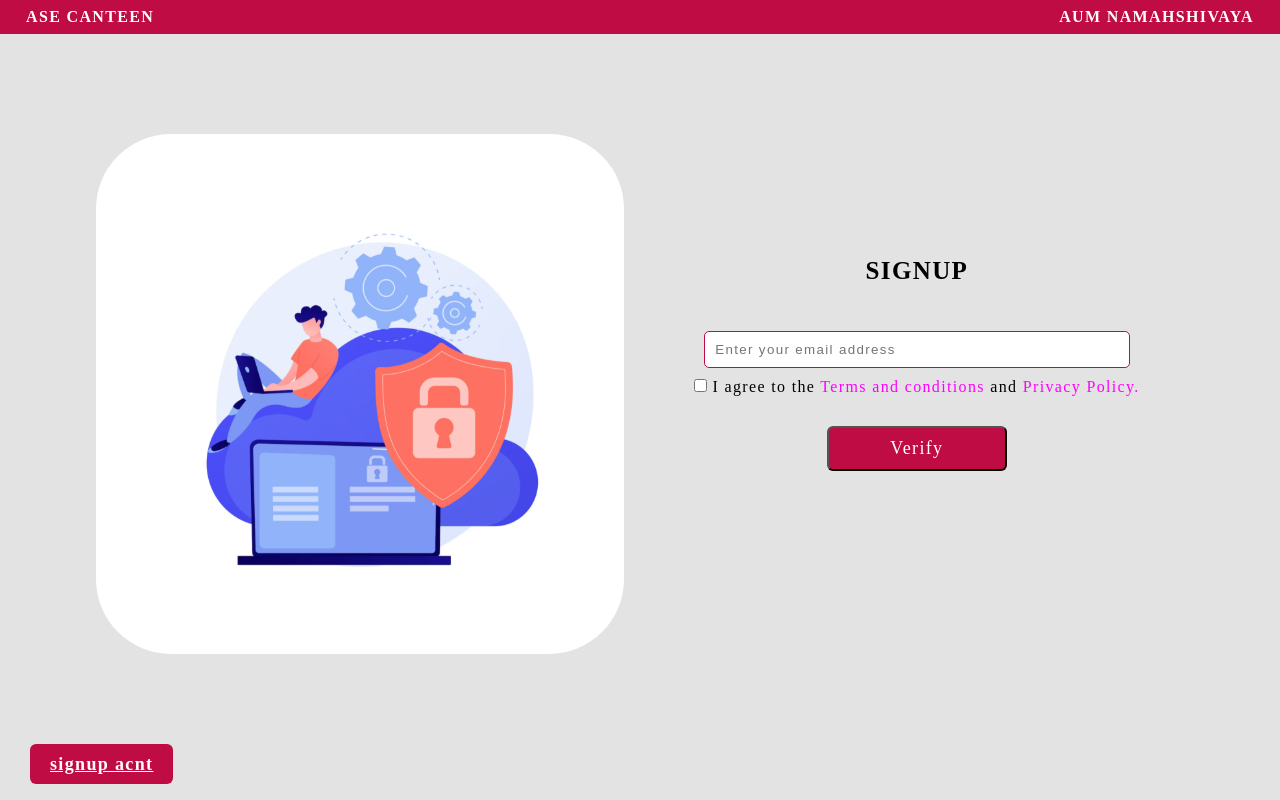
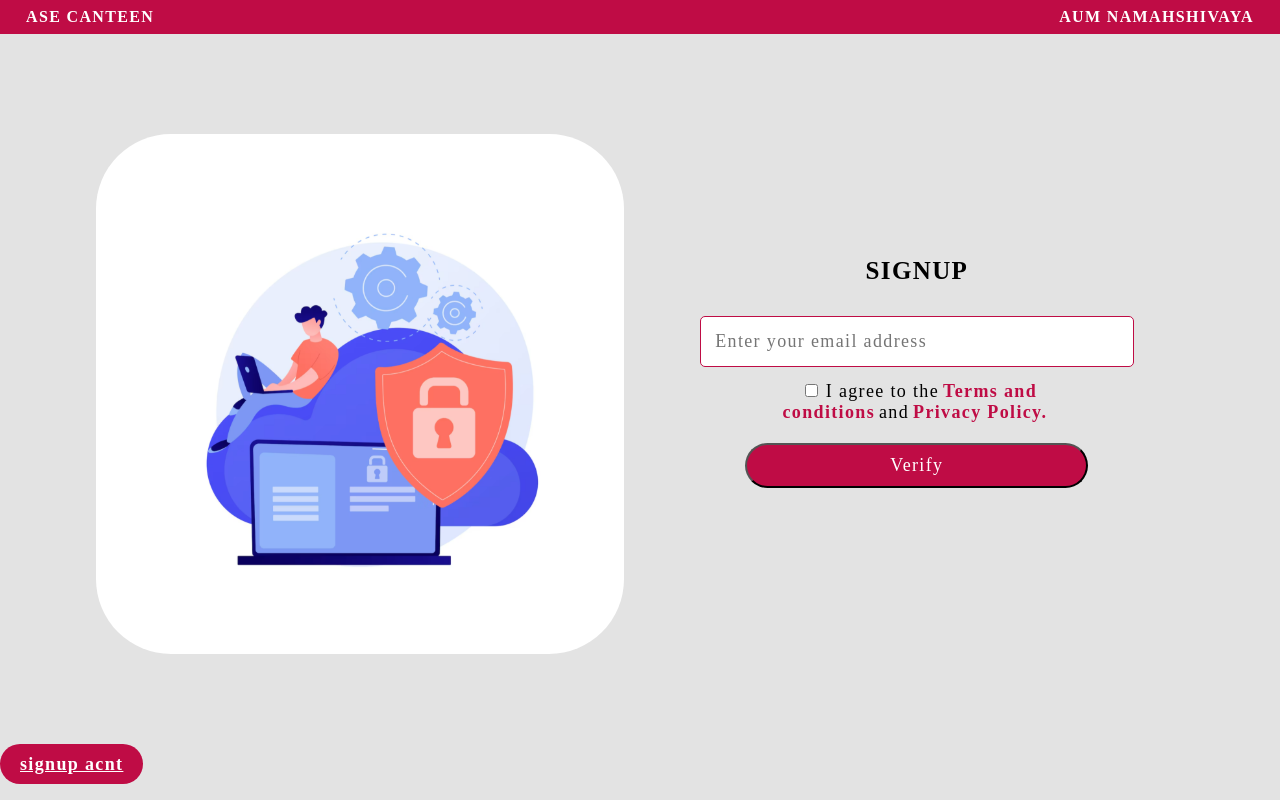
Before and after one commit to nazeer-18/kanteen, a React (Create React App) app in the folder kanteen/: page /signupmail in a window 1280 px wide. Built offline with nearby package versions, Linux system fonts and the light colour scheme.

Commit message:
added email verification at ui of signup

```diff
--- a/kanteen/package.json
+++ b/kanteen/package.json
@@ -3,6 +3,11 @@
   "version": "0.1.0",
   "private": true,
   "dependencies": {
+    "@fortawesome/fontawesome-svg-core": "^6.5.2",
+    "@fortawesome/free-brands-svg-icons": "^6.5.2",
+    "@fortawesome/free-regular-svg-icons": "^6.5.2",
+    "@fortawesome/free-solid-svg-icons": "^6.5.2",
+    "@fortawesome/react-fontawesome": "^0.2.0",
     "@testing-library/jest-dom": "^5.17.0",
     "@testing-library/react": "^13.4.0",
     "@testing-library/user-event": "^13.5.0",
--- a/kanteen/src/components/HomePage.js
+++ b/kanteen/src/components/HomePage.js
@@ -7,6 +7,7 @@ import { Link } from 'react-router-dom';
 
 export default function HomePage() {
     const [showPwd, setShowPwd] = useState(false);
+    const [checked, SetChecked] = useState(false);
     return (
         <div className='login-homepage'>
             <div className="login-login-container">
@@ -29,7 +30,7 @@ export default function HomePage() {
                                 type="text"
                                 name="username"
                                 id="username"
-                                placeholder="Enter your username"
+                                placeholder="Enter your username or mobile number"
                                 required />
                         </div>
                         <div className="login-form-group">
@@ -56,9 +57,11 @@ export default function HomePage() {
                         <div className="login-memory">
                             <div className="login-rememberMe">
                                 <input
-                                    title="Tick this"
+                                    title={checked?"unMark":"Mark"}
                                     type="checkbox"
                                     name="remember"
+                                    checked={checked}
+                                    onChange={()=>SetChecked(!checked)}
                                     id="remember" />
                                 <label
                                     className='login-rememberLabel'
--- a/kanteen/src/components/SignUpMail.js
+++ b/kanteen/src/components/SignUpMail.js
@@ -1,65 +1,100 @@
-import React from 'react';
+import React, { useState } from 'react';
 import '../styles/Signupmail.css';
 import signupImg from '../images/signup.svg';
-import 'reactjs-popup/dist/index.css';
 import { Link } from 'react-router-dom';
+import { FontAwesomeIcon } from '@fortawesome/react-fontawesome';
+import { faCircleCheck } from '@fortawesome/free-regular-svg-icons';
+import { faCircleXmark } from '@fortawesome/free-regular-svg-icons';
 
 export default function SignupMail() {
-    // const [email, setEmail] = useState('');
-    // const [isChecked, setIsChecked] = useState(false);
-    // const [error, setError] = useState('');
-    // const [showPopup, setShowPopup] = useState(false);
-
-    // const handleInputChange = (event) => {
-    //     const { name, value } = event.target;
-    //     if (name === 'email') {
-    //         setEmail(value);
-    //         setError('');
-    //     }
-    // };
-
-    // const handleSubmit = (event) => {
-    //     event.preventDefault();
-    //     if (!isChecked) {
-    //         setError('Please agree to the terms and conditions.');
-    //         return;
-    //     }
-    //     setShowPopup(true); // Open the pop-up
-    // };
-
+    const [checked, SetChecked] = useState(false);
+    const [email, SetEmail] = useState('');
+    const [emailValid, SetEmailValid] = useState(false);
+    const validateEmail = (email) => {
+        const regex = /@ch\.amrita\.edu$|@ch\.students\.amrita\.edu$/;
+        return regex.test(email);
+    }
+    const handleEmailChange = (e) => {
+        const { value } = e.target;
+        SetEmail(value);
+        SetEmailValid(validateEmail(value.toLowerCase()));
+    }
     return (
         <div className='signupmail'>
             <div className="signup-container">
                 <div className="image-container">
-                    <img src={signupImg} alt="login" width="600px" />
+                    <img
+                        src={signupImg}
+                        alt="login"
+                        width="600px" />
                 </div>
                 <div className="signup-form">
                     <div className='signup'>SIGNUP</div>
                     <form className="signup-form">
                         <div className="signup-form-group">
-                            <label htmlFor="email"></label>
-                            <input type="email" name="email" id="email" placeholder="Enter your email address"  />
+                            <label
+                                htmlFor="email">
+                            </label>
+                            <input
+                                type="email"
+                                name="email"
+                                onChange={handleEmailChange}
+                                value={email}
+                                id="email"
+                                style={{outline:"none"}}
+                                className={emailValid ? "valid-border" :email.length>0? "invalid-border":""}
+                                placeholder="Enter your email address"
+                                required />
+                            {
+                                emailValid &&
+                                <FontAwesomeIcon className="validate-icon" icon={faCircleCheck} beat style={{ color: "#139a72", }} />
+                            }
+                            {
+                                !emailValid && email.length > 0 &&
+                                <FontAwesomeIcon className="validate-icon" icon={faCircleXmark} shake style={{color: "#ba1717",}} />
+                            }
                         </div>
-                        <label>
-                            <input
-                                type="checkbox"/>
-                            {' '} I agree to the <span style={{ color: 'magenta' }}>Terms and conditions</span> and <span style={{ color: 'magenta' }}>Privacy Policy.</span>
-                        </label>
-
-                        <button type="submit" className='VerifyBtn' >Verify</button>
-                        {/* <Popup open={showPopup} onClose={() => setShowPopup(false)} modal className="pop">
-                            <div className='popupcode'>
-                                <div className='codesent'>Enter the Verification Code sent to your mail</div>
-                                <input type="text" name="email" id="email" placeholder="Enter your verification code sent to your mail"  />
-
-
-                                <button type="submit" className='VerifyBtn' >Verify</button>
-                            </div>
-                        </Popup> */}
+                        <div className="email-check-alert">
+                            {!emailValid && email.length > 0 && <span>!! Enter a valid Amrita email address</span>}
+                        </div>
+                        <div className="signupmail-terms">
+                            <label>
+                                <input
+                                    type="checkbox"
+                                    checked={checked}
+                                    onChange={() => SetChecked(!checked)}
+                                    required
+                                    title={checked ? "unMark" : "Mark"} />
+                                <span>
+                                    I agree to the
+                                </span>
+                                <span className="text-amrita">
+                                    Terms and conditions
+                                </span>
+                                and
+                                <span className="text-amrita">
+                                    Privacy Policy.
+                                </span>
+                            </label>
+                        </div>
+                        <div className="signupMail-verifyBtn">
+                            <button
+                                type="submit"
+                                disabled={!emailValid && email.length !== 0}
+                                className='VerifyBtn' >
+                                Verify
+                            </button>
+                        </div>
                     </form>
                 </div>
             </div>
-            <Link to="/signupacnt"  className='VerifyBtn' ><b>signup acnt</b></Link>
+            <Link
+                to="/signupacnt"
+                className='VerifyBtn' >
+                <b>
+                    signup acnt
+                </b>
+            </Link>
         </div>
     )
 }
--- a/kanteen/src/styles/HomePage.css
+++ b/kanteen/src/styles/HomePage.css
@@ -140,7 +140,7 @@ body{
   text-align: center;
   color: white;
   font-size:18px;
-  border-radius: 6px;
+  border-radius: 30px;
 }
 .login-signupBtn{
   color: #bf0c45;
@@ -149,6 +149,9 @@ body{
   font-size: large;
   text-decoration: none;
   margin-left: 5px;
+}
+.login-signup{
+  font-size: large;
 }
 
 @media (max-width:1080px){
--- a/kanteen/src/styles/Signupmail.css
+++ b/kanteen/src/styles/Signupmail.css
@@ -2,6 +2,15 @@ body{
   margin: 0px;
   padding: 0px;
 }
+
+.text-amrita{
+  color:#bf0c45;
+  font-weight: 550;
+  font-size: large;
+  padding: 2px;
+  margin: 0px 2px;
+}
+
 .signupmail {
     height: 95vh;
     margin: 0px auto;
@@ -69,20 +78,58 @@ body{
     box-sizing: border-box;
     margin-bottom: 100px;
 }
+.signup-form input[type="checkbox"]{
+    margin: 5px 8px;
+    padding: 5px;
+}
+
 .signup-form-group{
     width: 100%;
     font-size: large;
+    text-align: center;
+    position: relative;
 }
+
 .signup-form-group input[type="email"]{
     width: 90%;
-    padding: 10px;
-    margin: 10px;
+    padding: 14px;
     border-radius: 5px;
     border: 1px solid #bf0c45;
+    font-family: 'petrona';
+    font-size: large;
+}
+
+.validate-icon{
+  position: absolute;
+  top: 7px;
+  right: 24px;
+  font-size: 35px;
+  font-weight: 900;
+}
+
+.valid-border{
+  border: 3px solid green!important;
+}
+
+.invalid-border{
+  border: 3px solid red!important;
+}
+
+.email-check-alert{
+  width: 90%;
+  padding: 5px;
+  color: red;
+  font-size: large;
+  font-family: 'petrona';
+  font-weight: 550;
+}
+
+.signupMail-verifyBtn{
+  width: 90%;
+  margin: 18px auto;
 }
 .VerifyBtn{
-    width: 40%;
-    margin: 30px;
+    width: 85%;
     padding: 10px 20px;
     background-color: #bf0c45;
     font-family: 'petrona';
@@ -90,15 +137,14 @@ body{
     text-align: center;
     color: white;
     font-size:18px;
-    border-radius: 6px;
-  }
-  .popup.content{
-    width: 30%;
-    border-radius: 75px;
+    border-radius: 30px;
 }
 
-  .popup input[type="text"] {
-    width: 100px; /* Adjust the width as needed */
+.signupmail-terms{
+  font-size: large;
+  width: 94%;
+  padding: 2px;
+  margin: 0px auto;
 }
 
 @media (max-width:950px){
@@ -119,6 +165,9 @@ body{
   .signup-container{
       max-width: 100%;
   }
+  .signup{
+    margin-top: 100px;
+  }
 }
 
 @media (max-width:768px){
```
Also changed, not shown: kanteen/src/images/circle-check-solid.svg (added), 1 other file (tests, documents, lock files or other folders). Lines whose indentation alone changed are shown as unchanged.
